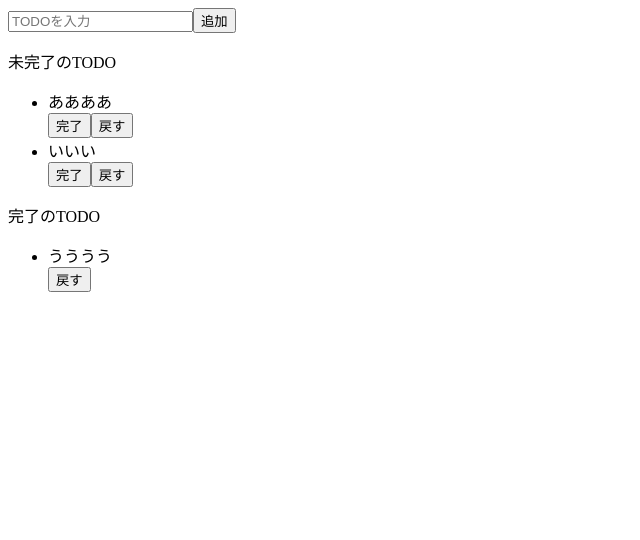
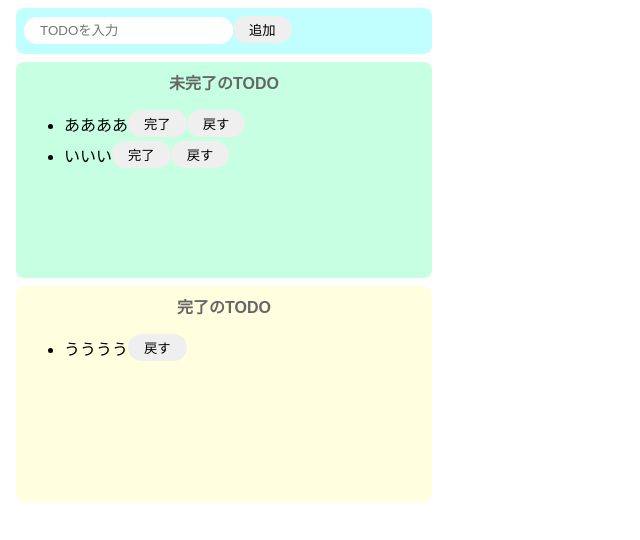
Before and after one commit to yuta-ushijima/react-todo, a React (Create React App) app: page / in a window 1280 px wide. Shown: the top 540 px of the page, without its empty margins (0-640 px from the left). Built offline with nearby package versions, Linux system fonts and the light colour scheme.

Commit message:
initial commit

```diff
--- a/src/App.jsx
+++ b/src/App.jsx
@@ -1,37 +1,38 @@
 import React from "react";
+import "./style.css";
 
 export const App = () => {
   return (
     <>
-      <div>
+      <div className="input-area">
         <input placeholder="TODOを入力" />
         <button>追加</button>
       </div>
-      <div>
-        <p>未完了のTODO</p>
+      <div className="incomplete-area">
+        <p className="title">未完了のTODO</p>
         <ul>
           <li>
-            ああああ
-            <div>
+            <div className="list-row">
+              ああああ
               <button>完了</button>
               <button>戻す</button>
             </div>
           </li>
           <li>
-            いいい
-            <div>
+            <div className="list-row">
+              いいい
               <button>完了</button>
               <button>戻す</button>
             </div>
           </li>
         </ul>
       </div>
-      <div>
-        <p>完了のTODO</p>
+      <div className="complete-area">
+        <p className="title">完了のTODO</p>
         <ul>
           <li>
-            うううう
-            <div>
+            <div className="list-row">
+              うううう
               <button>戻す</button>
             </div>
           </li>
--- /dev/null
+++ b/src/style.css
@@ -0,0 +1,66 @@
+body {
+  font-family: sans-serif;
+}
+
+input {
+  border-radius: 16px;
+  border: none;
+  padding: 6px 16px;
+  outline: none;
+}
+
+button {
+  border-radius: 16px;
+  border: none;
+  padding: 4px 16px;
+}
+
+button:hover {
+  background-color: #ff7fff;
+  color: #fff;
+  cursor: pointer;
+}
+
+li {
+  margin-right: 8px;
+}
+
+.input-area {
+  background-color: #c1ffff;
+  width: 400px;
+  height: 30px;
+  border-radius: 8px;
+  padding: 8px;
+  margin: 8px;
+}
+
+.incomplete-area {
+  background-color: #c6ffe2;
+  width: 400px;
+  min-height: 200px;
+  padding: 8px;
+  margin: 8px;
+  border-radius: 8px;
+}
+
+.complete-area {
+  background-color: #ffffe0;
+  width: 400px;
+  min-height: 200px;
+  padding: 8px;
+  margin: 8px;
+  border-radius: 8px;
+}
+
+.title {
+  text-align: center;
+  margin-top: 0;
+  font-weight: bold;
+  color: #666;
+}
+
+.list-row {
+  display: flex;
+  align-items: center;
+  padding-bottom: 4px;
+}
```
